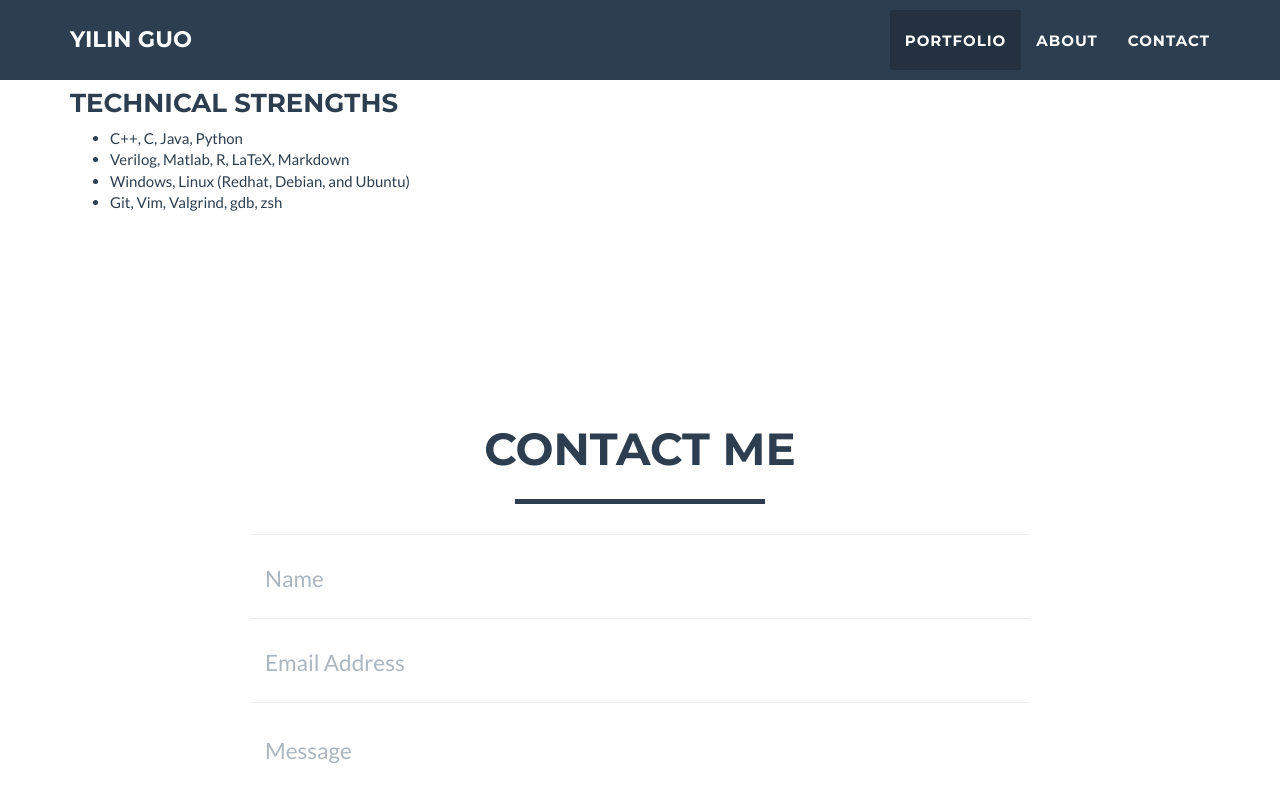
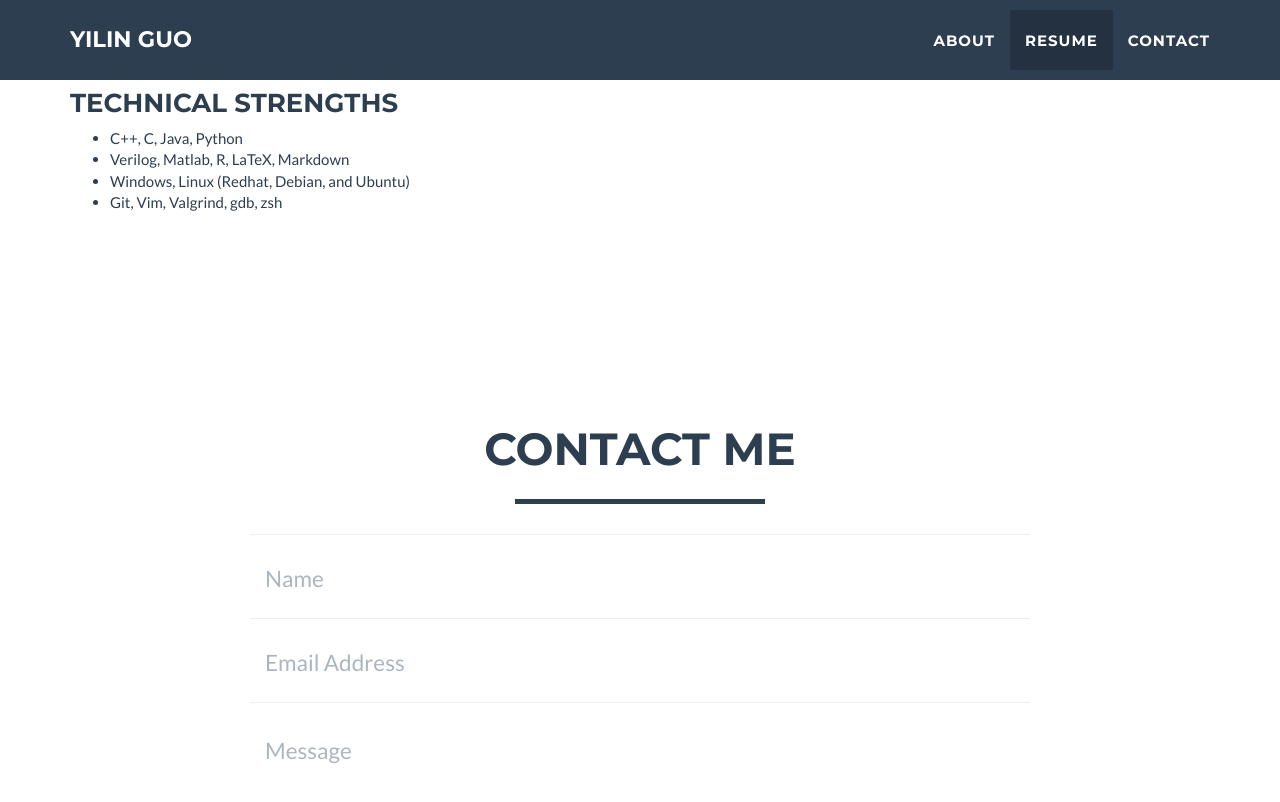
Before and after one commit to YilinGUO/YilinGUO.github.io, a Jekyll site: the page built from index.html, in a window 1280 px wide and 900 px high, scrolled down 2172 px. Shown: the top 802 px of the window. Built offline with Jekyll 4.4.1, drawn with Linux system fonts in a browser that asks for light colours.

Commit message:
updated all

```diff
--- a/_includes/nav.html
+++ b/_includes/nav.html
@@ -19,10 +19,10 @@
                         <a href="#page-top"></a>
                     </li>
                     <li class="page-scroll">
-                        <a href="#portfolio">Portfolio</a>
+                        <a href="#about">About</a>
                     </li>
                     <li class="page-scroll">
-                        <a href="#about">About</a>
+                        <a href="#portfolio">Resume</a>
                     </li>
                     <li class="page-scroll">
                         <a href="#contact">Contact</a>
--- a/_includes/portfolio_grid.html
+++ b/_includes/portfolio_grid.html
@@ -61,4 +61,9 @@
                 </ul>
             </p>
         </div>
+        <div class="col-lg-8 col-lg-offset-2 text-center">
+                    <a href="/assets/cv_guoyilin.pdf" class="btn btn-lg btn-outline">
+                        <i class="fa fa-download"></i> Download Resume
+                    </a>
+        </div>
     </section>
```
Also changed, not shown: 1 other file.
